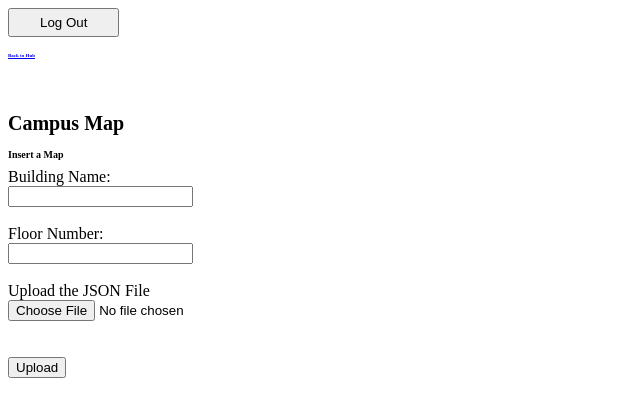
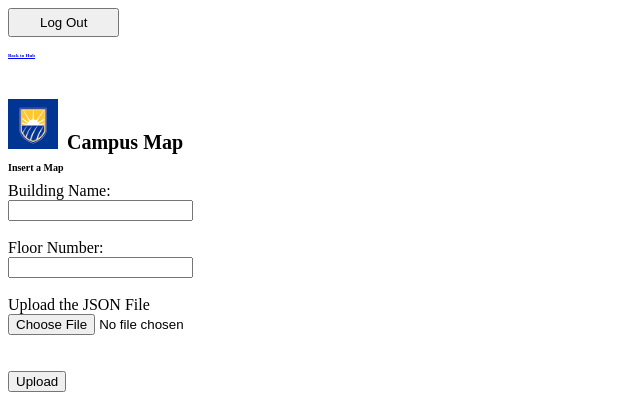
Before and after one commit to jtagaca/RunnerMaps, a PHP site: page /web_backend/php/map/insert_page.php in a window 1280 px wide. Shown: the top 420 px of the page, without its empty margins (0-640 px from the left). Run offline with PHP 8.4, Linux system fonts and the light colour scheme; the visitor is signed in with stand-in values (Sample User, id 1); data that the repository does not hold is empty.

Commit message:
added logo to web portal

```diff
--- a/web_backend/php/auth/login_page.php
+++ b/web_backend/php/auth/login_page.php
@@ -29,9 +29,11 @@ if (isset($_SESSION["success_message"])) {
     </head>
 
     <body>
-        <h1>Campus Map</h1>
+        <div>
+        <a href="../auth/login_page.php"><img src="../images/csub.png" alt="school logo" height="50px" style="display: inline;">
+            <h1 style="display: inline; margin: 30px 5px">Campus Map</h1></a>
+        </div>
         <h2>Log In</h2>
-
         <form action="login_ops.php" method="POST">
             <p>Username</p>
             <input type="text" name="username" value="<?=$_SESSION["loginUsername"]?>" placeholder="username">
--- a/web_backend/php/auth/logout.php
+++ b/web_backend/php/auth/logout.php
@@ -39,3 +39,8 @@ if (!$_SESSION["authorized"] || !isset($_SESSION["authorized"])) {
 <form action="<?=$_SERVER['PHP_SELF']?>" method="POST">
     <input class=logout type="submit" name="logout" value="Log Out">
 </form>
+
+<!-- <div>
+    <a href="../auth/login_page.php"><img src="../images/csub.png" alt="school logo" height="50px" style="display: inline;"></a>
+    <h1 style="display: inline; margin: 30px 5px">Campus Map</h1>
+</div> -->
--- a/web_backend/php/auth/register_page.php
+++ b/web_backend/php/auth/register_page.php
@@ -22,7 +22,10 @@ if (isset($_SESSION["success_message"])) {
     </head>
 
     <body>
-        <h1>Campus Map</h1>
+        <div>
+        <a href="../auth/login_page.php"><img src="../images/csub.png" alt="school logo" height="50px" style="display: inline;">
+            <h1 style="display: inline; margin: 30px 5px">Campus Map</h1></a>
+        </div>
         <h2>Register</h2>
 
         <form action="register_ops.php" method="POST">
--- a/web_backend/php/category/delete_page.php
+++ b/web_backend/php/category/delete_page.php
@@ -25,7 +25,10 @@ require_once("../auth/logout.php");
         </h3>
         <br><br>
 
-        <h1>Campus Map</h1>
+        <div>
+            <a href="../auth/login_page.php"><img src="../images/csub.png" alt="school logo" height="50px" style="display: inline;"></a>
+            <h1 style="display: inline; margin: 30px 5px">Campus Map</h1>
+        </div>
         <h2>Delete Indoor Locations</h2>
 
         <?php
--- a/web_backend/php/category/insert_page.php
+++ b/web_backend/php/category/insert_page.php
@@ -33,7 +33,10 @@ if (isset($_SESSION["success_message"])) {
         </h3>
         <br><br>
 
-        <h1>Campus Map</h1>
+        <div>
+            <a href="../auth/login_page.php"><img src="../images/csub.png" alt="school logo" height="50px" style="display: inline;"></a>
+            <h1 style="display: inline; margin: 30px 5px">Campus Map</h1>
+        </div>
         <h2>Insert a Category</h2>
 
         <form action="insert_ops.php" method="POST">
--- a/web_backend/php/home/hub.php
+++ b/web_backend/php/home/hub.php
@@ -14,7 +14,11 @@ require_once("../auth/logout.php");
     </head>
 
     <body>
-        <h1>Campus Map Hub</h1>
+        <div>
+            <a href="../auth/login_page.php"><img src="../images/csub.png" alt="school logo" height="50px" style="display: inline;"></a>
+            <h1 style="display: inline; margin: 30px 5px">Campus Map Hub</h1>
+        </div>
+
 
         <h2>
         <a href="../map/insert_page.php"> Insert a Map </a>
--- a/web_backend/php/map/delete_page.php
+++ b/web_backend/php/map/delete_page.php
@@ -25,7 +25,10 @@ require_once("../auth/logout.php");
         </h3>
         <br><br>
 
-        <h1>Campus Map</h1>
+        <div>
+            <a href="../auth/login_page.php"><img src="../images/csub.png" alt="school logo" height="50px" style="display: inline;"></a>
+            <h1 style="display: inline; margin: 30px 5px">Campus Map</h1>
+        </div>
         <h2>Delete Floor Plans</h2>
 
 
--- a/web_backend/php/map/insert_page.php
+++ b/web_backend/php/map/insert_page.php
@@ -32,7 +32,10 @@ if (isset($_SESSION["success_message"])) {
         </h3>
         <br><br>
 
-        <h1>Campus Map</h1>
+        <div>
+            <a href="../auth/login_page.php"><img src="../images/csub.png" alt="school logo" height="50px" style="display: inline;"></a>
+            <h1 style="display: inline; margin: 30px 5px">Campus Map</h1>
+        </div>
         <h2>Insert a Map</h2>
         <!-- https://gomakethings.com/how-to-upload-and-process-a-json-file-with-vanilla-js/ -->
         <!-- https://www.php.net/manual/en/features.file-upload.post-method.php -->
--- a/web_backend/php/settings/settings_page.php
+++ b/web_backend/php/settings/settings_page.php
@@ -30,7 +30,10 @@ if (isset($_SESSION["success_message"])) {
         </h3>
         <br><br>
 
-        <h1>Campus Map</h1>
+        <div>
+            <a href="../auth/login_page.php"><img src="../images/csub.png" alt="school logo" height="50px" style="display: inline;"></a>
+            <h1 style="display: inline; margin: 30px 5px">Campus Map</h1>
+        </div>
         <h2>User Settings</h2>
 
         <form action="settings_ops.php" method="POST">
```
Also changed, not shown: web_backend/php/images/csub.png (added).
